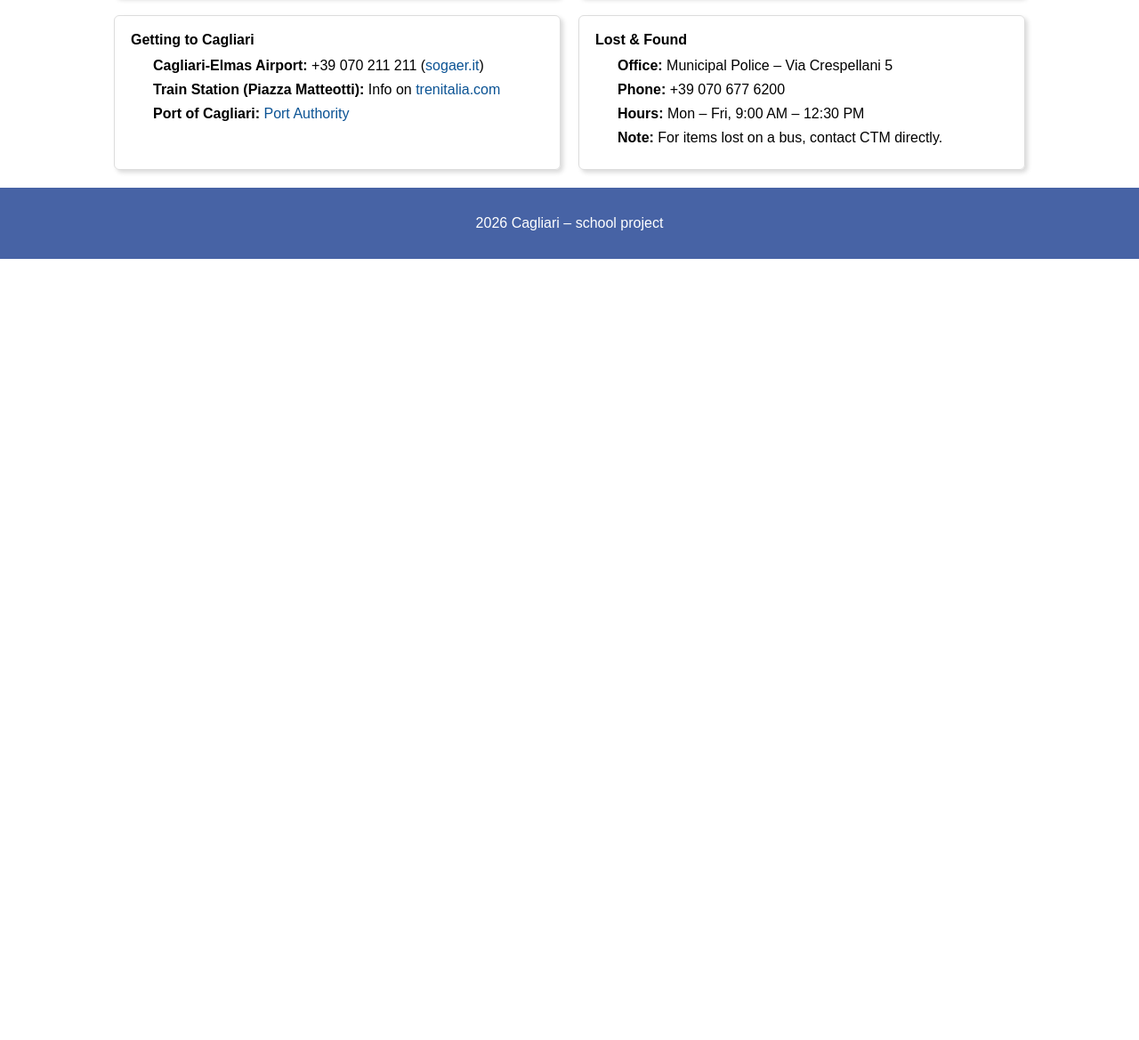
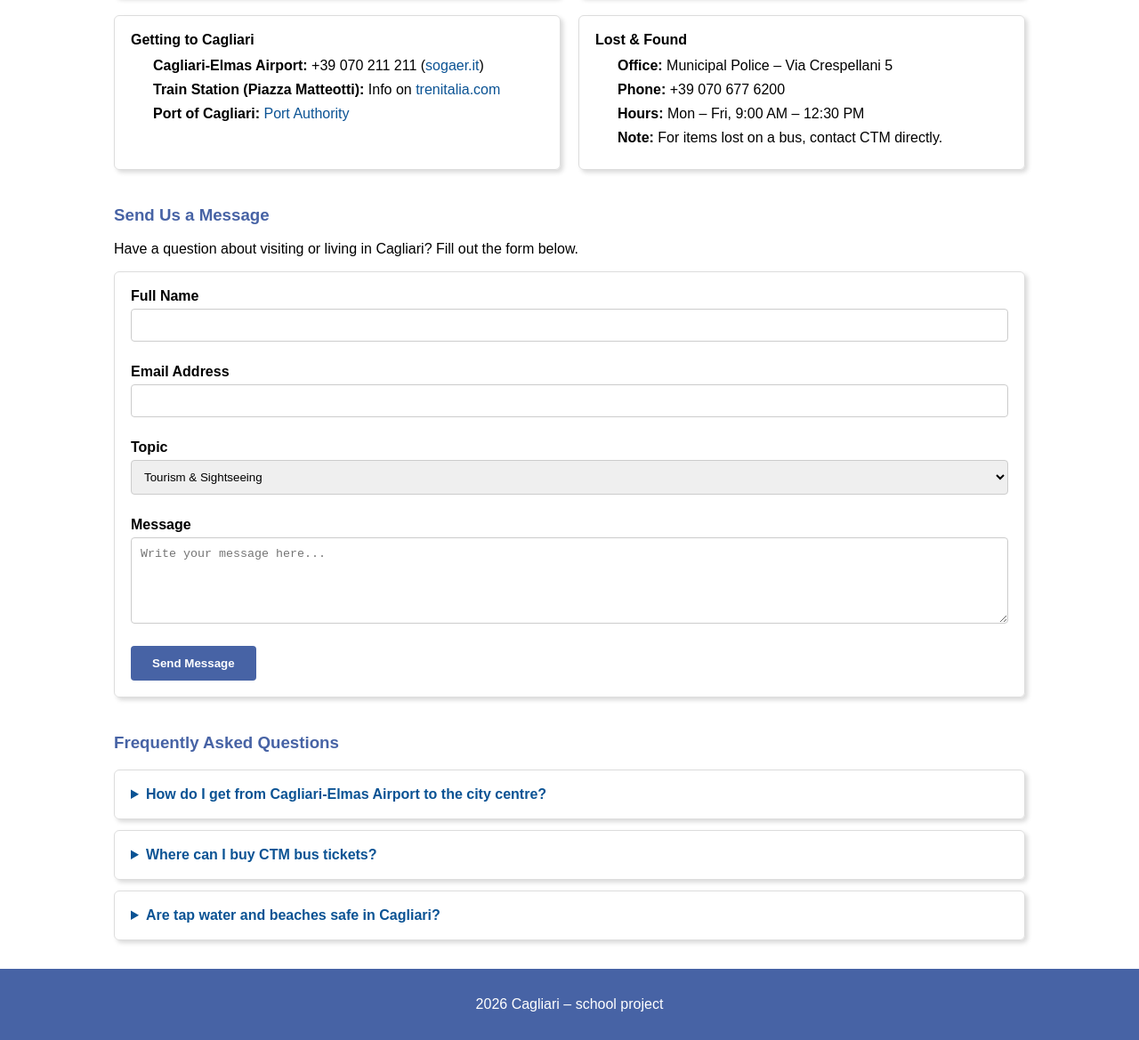
Before and after one commit to agouezel/project, a plain HTML site: page contact.html in a window 1280 px wide. Shown: the part 891-2060 px from the top of the page at 89% size. Before the commit the page ends 1182 px from the top, so only its background shows below. Drawn offline with Linux system fonts and the light colour scheme.

Commit message:
contact section form and faq

```diff
--- a/contact.html
+++ b/contact.html
@@ -67,7 +67,7 @@
                         <p><strong>Address:</strong> Via Roma 145, 09124 Cagliari</p>
                         <p><strong>Phone:</strong> +39 070 6771</p>
                         <p><strong>Hours:</strong> Mon – Fri, 9:00 AM – 1:00 PM</p>
-                        <p><strong>Website:</strong> <a href="https://www.comune.cagliari.it" >  comune.cagliari.it</a></p>
+                        <p><strong>Website:</strong> <a href="https://www.comune.cagliari.it" target="_blank" rel="noopener noreferrer">comune.cagliari.it</a></p>
                     </address>
                 </article>
 
@@ -123,6 +123,68 @@
         </section>
 
 
+        <section class="contact-form-section">
+            <h3>Send Us a Message</h3>
+            <p>Have a question about visiting or living in Cagliari? Fill out the form below.</p>
+
+            <form class="card contact-form">
+                <div class="form-group">
+                    <label for="name">Full Name</label>
+                    <input type="text" id="name" name="name" required>
+                </div>
+
+                <div class="form-group">
+                    <label for="email">Email Address</label>
+                    <input type="email" id="email" name="email" required>
+                </div>
+
+                <div class="form-group">
+                    <label for="topic">Topic</label>
+                    <select id="topic" name="topic">
+                        <option value="tourism">Tourism &amp; Sightseeing</option>
+                        <option value="transport">Public Transport</option>
+                        <option value="services">City Services</option>
+                        <option value="other">Other</option>
+                    </select>
+                </div>
+
+                <div class="form-group">
+                    <label for="message">Message</label>
+                    <textarea id="message" name="message" rows="5" placeholder="Write your message here..." required></textarea>
+                </div>
+
+                <button type="submit">Send Message</button>
+            </form>
+        </section>
+
+        <section class="faq">
+            <h3>Frequently Asked Questions</h3>
+
+            <details class="card faq-item">
+                <summary>How do I get from Cagliari-Elmas Airport to the city centre?</summary>
+                <p>
+                    The fastest option is the Trenitalia regional train directly from the airport station
+                    to Piazza Matteotti (about 6–8 minutes). Taxis and car rentals are also available outside arrivals.
+                </p>
+            </details>
+
+            <details class="card faq-item">
+                <summary>Where can I buy CTM bus tickets?</summary>
+                <p>
+                    Tickets can be purchased at newsstands, tobacco shops (<em>Tabacchi</em>), ticket machines
+                    at major stops, or directly via the official CTM BusFinder mobile app.
+                </p>
+            </details>
+
+            <details class="card faq-item">
+                <summary>Are tap water and beaches safe in Cagliari?</summary>
+                <p>
+                    Yes, tap water is safe to drink across the city, and Poetto Beach is regularly monitored
+                    for water quality throughout the swimming season.
+                </p>
+            </details>
+        </section>
+
 
     </main>
 
--- a/style.css
+++ b/style.css
@@ -176,13 +176,15 @@ img {
     font-size: 0.8rem;
 }
 
-.news-text summary {
+.news-text summary,
+.faq-item summary {
     cursor: pointer;
     font-weight: bold;
     color: #0b5394;
 }
 
-.news-text summary:hover {
+.news-text summary:hover,
+.faq-item summary:hover {
     text-decoration: underline;
 }
 
@@ -424,7 +426,9 @@ img {
 }
 
 .emergency-banner h3,
-.institutions h3 {
+.institutions h3,
+.contact-form-section h3,
+.faq h3 {
     margin-top: 0;
     color: #4763a5;
 }
@@ -461,6 +465,59 @@ img {
 }
 
 
+.contact-form-section,
+.faq {
+    margin-top: 40px;
+}
+
+.contact-form {
+    display: flex;
+    flex-direction: column;
+    gap: 25px; /*25px between each block inside the form*/
+    text-align: left;
+}
+
+.form-group {
+    display: flex;
+    flex-direction: column;
+    gap: 5px; /*5px only between the label and its corresponding field.*/
+}
+
+.form-group label {
+    font-weight: bold;
+}
+
+.form-group input,
+.form-group select,
+.form-group textarea {
+    padding: 10px;
+    border: 1px solid #ccc;
+    border-radius: 4px;
+}
+
+.contact-form button {
+    align-self: flex-start;
+    background-color: #4763a5;
+    color: white;
+    border: none;
+    border-radius: 4px;
+    padding: 12px 24px;
+    font-weight: bold;
+    cursor: pointer;
+}
+
+.contact-form button:hover {
+    background-color: #364d85;
+}
+
+.faq-item {
+    margin-bottom: 12px;
+}
+
+.faq-item p {
+    margin: 10px 0 0;
+}
+
 /*-----------footer----------*/
 .site-footer {
     background-color:#4763a5;
```
